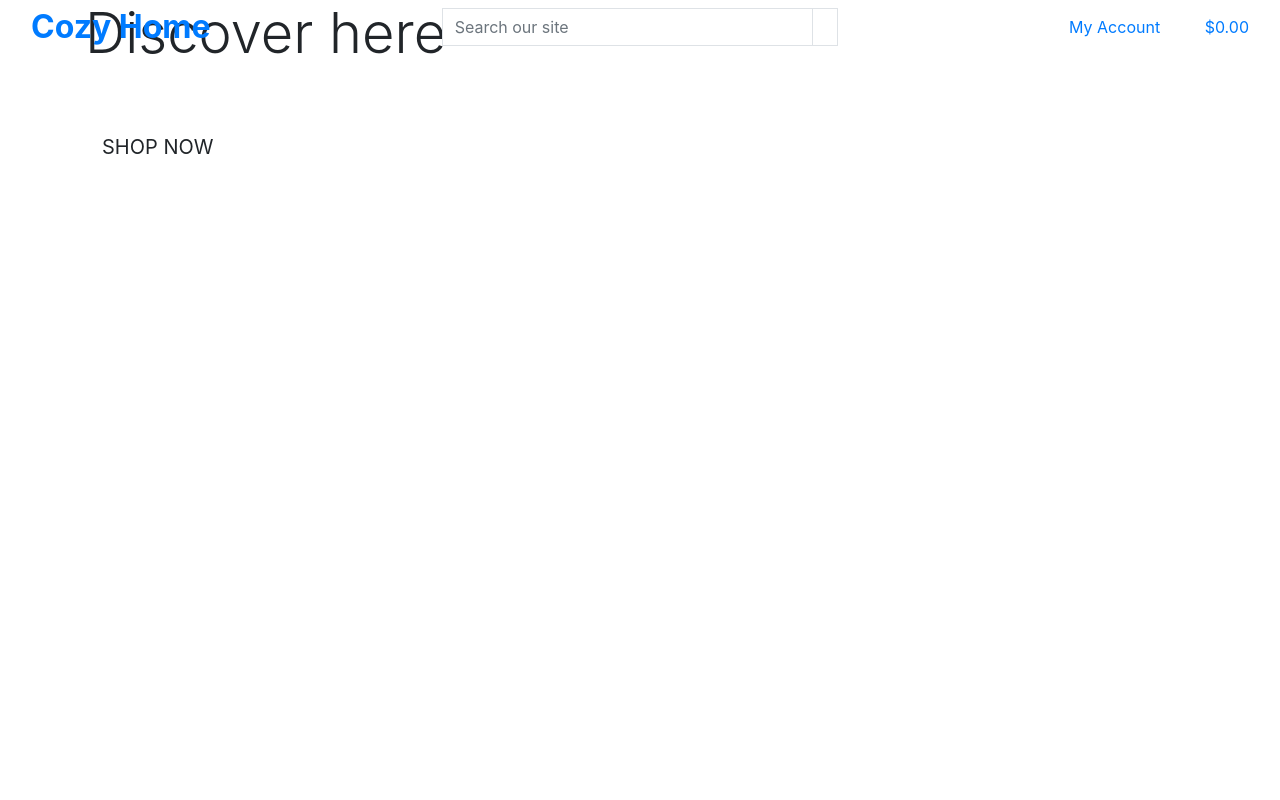
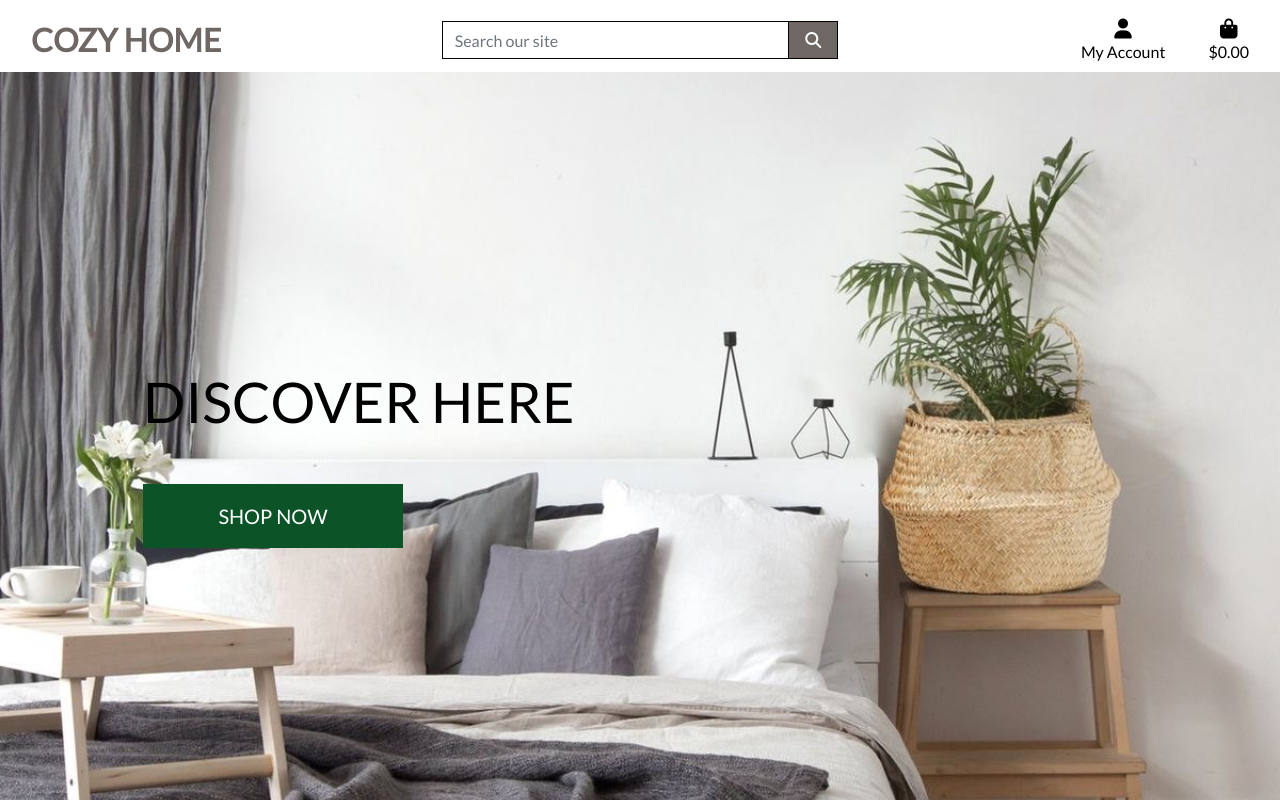
Before and after one commit to konstanciaa/cozy-home, a Django app: page / in a window 1280 px wide. Run offline with Django 3.2, Linux system fonts and the light colour scheme; some libraries are stand-ins or nearby versions.

Commit message:
Complete home page header and css

```diff
--- a/cozy_home/settings.py
+++ b/cozy_home/settings.py
@@ -147,6 +147,10 @@ USE_TZ = True
 # https://docs.djangoproject.com/en/3.2/howto/static-files/
 
 STATIC_URL = '/static/'
+STATICFILES_DIRS = (os.path.join(BASE_DIR, 'static'),)
+
+MEDIA_URL = '/media/'
+MEDIA_ROOT = os.path.join(BASE_DIR, 'media')
 
 # Default primary key field type
 # https://docs.djangoproject.com/en/3.2/ref/settings/#default-auto-field
--- a/cozy_home/urls.py
+++ b/cozy_home/urls.py
@@ -15,9 +15,11 @@ Including another URLconf
 """
 from django.contrib import admin
 from django.urls import path, include
+from django.conf import settings
+from django.conf.urls.static import static
 
 urlpatterns = [
     path('admin/', admin.site.urls),
     path('accounts/', include('allauth.urls')),
     path('', include('home.urls')),
-]
+] + static(settings.MEDIA_URL, document_root=settings.MEDIA_ROOT)
--- /dev/null
+++ b/static/css/base.css
@@ -0,0 +1,85 @@
+html {
+    height: 100%;
+}
+
+body {
+    background: url('/media/background-image-bed.JPG') no-repeat center center fixed;
+    background-size: cover;
+    height: calc(100vh - 164px);
+    color: #555;
+    font-family: 'Lato';
+}
+
+h2 {
+    color: #6e6764;
+}
+
+/* from Bulma */
+.icon {
+    align-items: center;
+    display: inline-flex;
+    justify-content: center;
+    height: 1.5rem;
+    width: 1.5rem;
+}
+
+.logo-font {
+    text-transform: uppercase;
+}
+
+.main-logo-link {
+    width: fit-content;
+}
+
+.shop-now-button {
+    background: #0d5328;
+    color: white;
+    min-width: 260px;
+}
+
+.btn-grey {
+    background: #6e6764;
+    color: white;
+}
+
+.shop-now-button:hover,
+.shop-now-button:active,
+.shop-now-button:focus,
+.btn-grey:hover,
+.btn-grey:active,
+.btn-grey:focus {
+    background: #55504e;
+    color: white;
+}
+
+.text-black {
+    color: #000 !important;
+}
+
+.border-black {
+    border: 1px solid black !important;
+}
+
+/* -------------------------------- Media Queries */
+
+/* Slightly larger container on xl screens */
+@media (min-width: 1200px) {
+  .container {
+    max-width: 80%;
+  }
+}
+
+/* fixed top navbar only on medium and up */
+@media (min-width: 992px) {
+    .fixed-top-desktop-only {
+        position: fixed;
+        top: 0;
+        right: 0;
+        left: 0;
+        z-index: 1030;
+    }
+
+    .header-container {
+        padding-top: 164px;
+    }
+}
--- a/templates/base.html
+++ b/templates/base.html
@@ -16,12 +16,17 @@
     {% block corecss %}
         <link rel="stylesheet" href="https://stackpath.bootstrapcdn.com/bootstrap/4.4.1/css/bootstrap.min.css"
             integrity="sha384-Vkoo8x4CGsO3+Hhxv8T/Q5PaXtkKtu6ug5TOeNV6gBiFeWPGFN9MuhOf23Q9Ifjh" crossorigin="anonymous">
+            <link rel="preconnect" href="https://fonts.googleapis.com">
+            <link rel="preconnect" href="https://fonts.gstatic.com" crossorigin>
+            <link href="https://fonts.googleapis.com/css2?family=Lato&display=swap" rel="stylesheet">
+            <link rel="stylesheet" href="{% static 'css/base.css' %}">
     {% endblock %}
 
     {% block extra_css %}
     {% endblock %}
 
     {% block corejs %}
+        <script src="https://kit.fontawesome.com/43851b423d.js" crossorigin="anonymous"></script>
         <script src="https://code.jquery.com/jquery-3.4.1.slim.min.js"
             integrity="sha384-J6qa4849blE2+poT4WnyKhv5vZF5SrPo0iEjwBvKU7imGFAV0wwj1yYfoRSJoZ+n" crossorigin="anonymous">
         </script>
@@ -40,18 +45,19 @@
   </head>
   <body>
     <header class="container-fluid fixed-top">
-        <div class="row">
+        <div id="topnav" class="row bg-white pt-lg-2 d-none d-lg-flex">
             <div class="col-12 col-lg-4 my-auto py-1 py-lg-0 text-center text-lg-left">
                 <a href="{% url 'home' %}" class="nav-link main-logo-link">
-                    <h2 class="logo-font text-black my-0"><strong>Cozy Home</strong></h2>
+                    <h2 class="logo-font my-0"><strong>Cozy Home</strong></h2>
                 </a>
             </div>
             <div class="col-12 col-lg-4 my-auto py-1 py-lg-0">
                 <form method="GET" action="">
                     <div class="input-group w-100">
-                        <input class="form-control border border-black rounded-0" type="text" name="q" placeholder="Search our site">
+                        <input class="form-control border border-black rounded-0" type="text" name="q"
+                            placeholder="Search our site">
                         <div class="input-group-append">
-                            <button class="form-control btn btn-black border border-black rounded-0" type="submit">
+                            <button class="form-control btn btn-grey border border-black rounded-0" type="submit">
                                 <span class="icon">
                                     <i class="fas fa-search"></i>
                                 </span>
@@ -63,7 +69,8 @@
             <div class="col-12 col-lg-4 my-auto py-1 py-lg-0">
                 <ul class="list-inline list-unstyled text-center text-lg-right my-0">
                     <li class="list-inline-item dropdown">
-                        <a class="text-black nav-link" href="#" id="user-options" data-toggle="dropdown" aria-haspopup="true" aria-expanded="false">
+                        <a class="text-black nav-link" href="#" id="user-options" data-toggle="dropdown"
+                            aria-haspopup="true" aria-expanded="false">
                             <div class="text-center">
                                 <div><i class="fas fa-user fa-lg"></i></div>
                                 <p class="my-0">My Account</p>
```
Also changed, not shown: media/background-image-bed.JPG (added).
